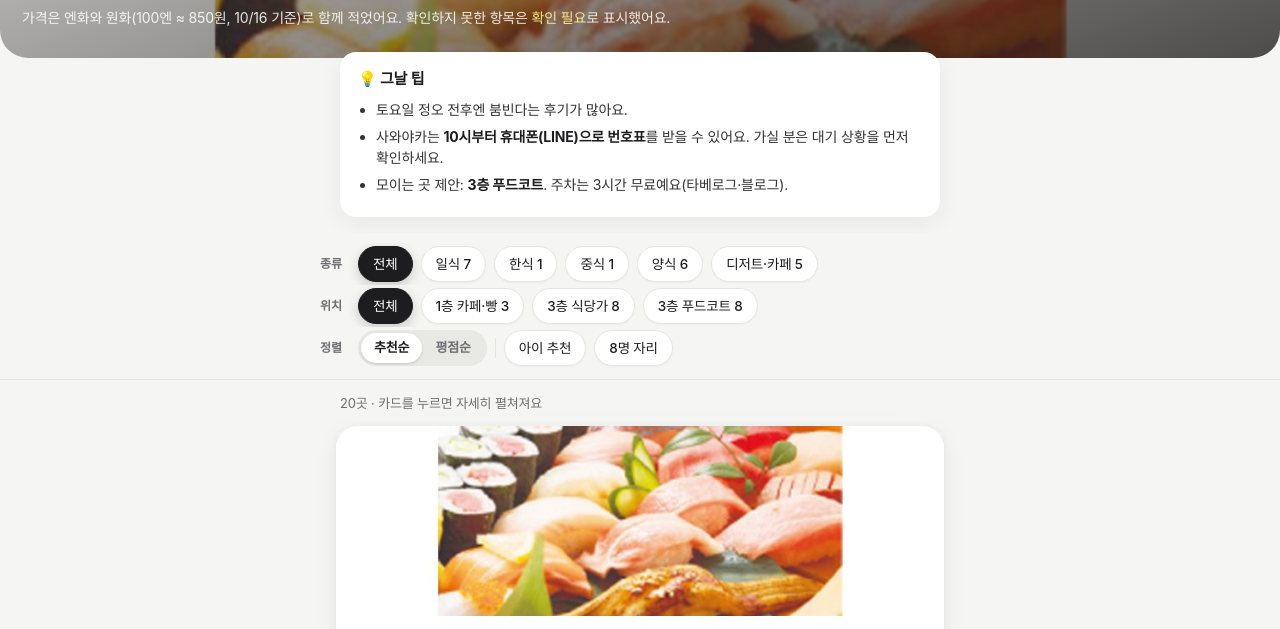
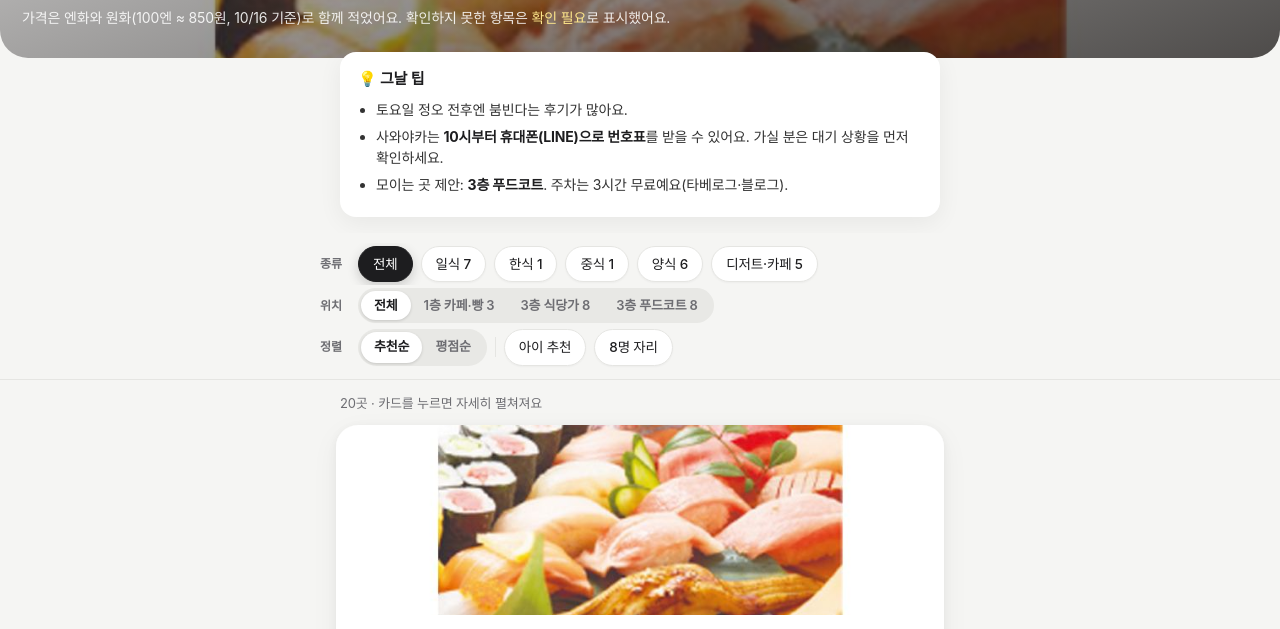
Before and after one commit to leesangkwon1983/markis-shizuoka-food, a plain HTML site: page index.html in a window 1280 px wide. Shown: the part 127-756 px from the top of the page. Drawn offline with Linux system fonts and the light colour scheme; a web font is replaced by a local one.

Commit message:
위치 세그먼트 스위치

```diff
--- a/index.html
+++ b/index.html
@@ -51,7 +51,7 @@ header h1{font-size:27px;color:#fff;text-shadow:0 1px 8px rgba(0,0,0,.3)}header
 .chip[data-t]{--c:#1d1d1f}.chip[data-t].on{background:var(--c);border-color:var(--c)}
 .lab{flex:none;align-self:center;font-size:12px;font-weight:700;color:var(--sub);width:30px}
 
-.seg{flex:none;display:inline-flex;background:#e8e8e5;border-radius:999px;padding:3px}.seg span{padding:5px 13px;border-radius:999px;font-size:13px;color:var(--sub);cursor:pointer;font-weight:600;transition:all .15s}.seg span.on{background:#fff;color:var(--ink);box-shadow:0 1px 3px rgba(0,0,0,.15)}.sep{flex:none;width:1px;height:20px;background:var(--line);align-self:center}
+.seg{flex:none;display:inline-flex;background:#e8e8e5;border-radius:999px;padding:3px}.seg span{white-space:nowrap;padding:5px 13px;border-radius:999px;font-size:13px;color:var(--sub);cursor:pointer;font-weight:600;transition:all .15s}.seg span.on{background:#fff;color:var(--ink);box-shadow:0 1px 3px rgba(0,0,0,.15)}.sep{flex:none;width:1px;height:20px;background:var(--line);align-self:center}
 </style></head><body>
 <header><h1>마크이즈 시즈오카 식당 고르기</h1>
 <div class="sum">11/14(토) 점심 · 8명 · 각자 먹고 다시 모이기</div>
@@ -62,7 +62,7 @@ header h1{font-size:27px;color:#fff;text-shadow:0 1px 8px rgba(0,0,0,.3)}header
 <li>모이는 곳 제안: <b>3층 푸드코트</b>. 주차는 3시간 무료예요(타베로그·블로그).</li></ul></div>
 <div class="bar">
 <div class="row"><span class="lab">종류</span><span id="types" style="display:contents"></span></div>
-<div class="row"><span class="lab">위치</span><span id="floors" style="display:contents"></span></div>
+<div class="row"><span class="lab">위치</span><span id="floors" class="seg"></span></div>
 <div class="row"><span class="lab">정렬</span><span class="seg"><span class="on" data-s="rec">추천순</span><span data-s="rate">평점순</span></span><span class="sep"></span><span class="chip" data-f="kid">아이 추천</span><span class="chip" data-f="group">8명 자리</span></div></div>
 <div class="count" id="count"></div><div class="list" id="list"></div>
 <footer>출처: 마크이즈 시즈오카 공식 매장 정보, 각 가게 공식 홈페이지, 타베로그, 야후 지도(사용자가 올린 메뉴·사진·후기). 사진 아래에 출처를 적었어요. 사용자 게시 가격은 올린 시점에 따라 지금과 다를 수 있어요. 구글 지도 평점은 이번에 직접 확인하지 못해 모두 <span class="na">확인 필요</span>로 두었어요. 각 카드의 구글 지도 버튼으로 바로 보실 수 있어요.</footer>
@@ -78,7 +78,7 @@ $('#types').innerHTML='<span class="chip on" data-t="">전체</span>'+types.map(
 document.querySelectorAll('[data-t]').forEach(c=>c.onclick=()=>{st.type=c.dataset.t;document.querySelectorAll('[data-t]').forEach(x=>x.classList.toggle('on',x===c));draw()});
 document.querySelectorAll('[data-f]').forEach(c=>c.onclick=()=>{st[c.dataset.f]=!st[c.dataset.f];c.classList.toggle('on');draw()});
 const FL=[['','전체'],['1층','1층 카페·빵'],['3층 식당가','3층 식당가'],['3층 푸드코트','3층 푸드코트']];
-$('#floors').innerHTML=FL.map(([v,l])=>`<span class="chip${v?'':' on'}" data-fl="${v}">${l}${v?' '+S.filter(s=>s.floor.startsWith(v)).length:''}</span>`).join('');
+$('#floors').innerHTML=FL.map(([v,l])=>`<span class="${v?'':'on'}" data-fl="${v}">${l}${v?' '+S.filter(s=>s.floor.startsWith(v)).length:''}</span>`).join('');
 document.querySelectorAll('[data-fl]').forEach(c=>c.onclick=()=>{st.floor=c.dataset.fl;document.querySelectorAll('[data-fl]').forEach(x=>x.classList.toggle('on',x===c));draw()});document.querySelectorAll('[data-s]').forEach(c=>c.onclick=()=>{st.sort=c.dataset.s;document.querySelectorAll('[data-s]').forEach(x=>x.classList.toggle('on',x===c));draw()});
 const NA=v=>!v||v==='확인 필요'?'<span class="na">확인 필요</span>':v;
 const won=k=>k?`약 ${k.toLocaleString()}원`:'';
```
